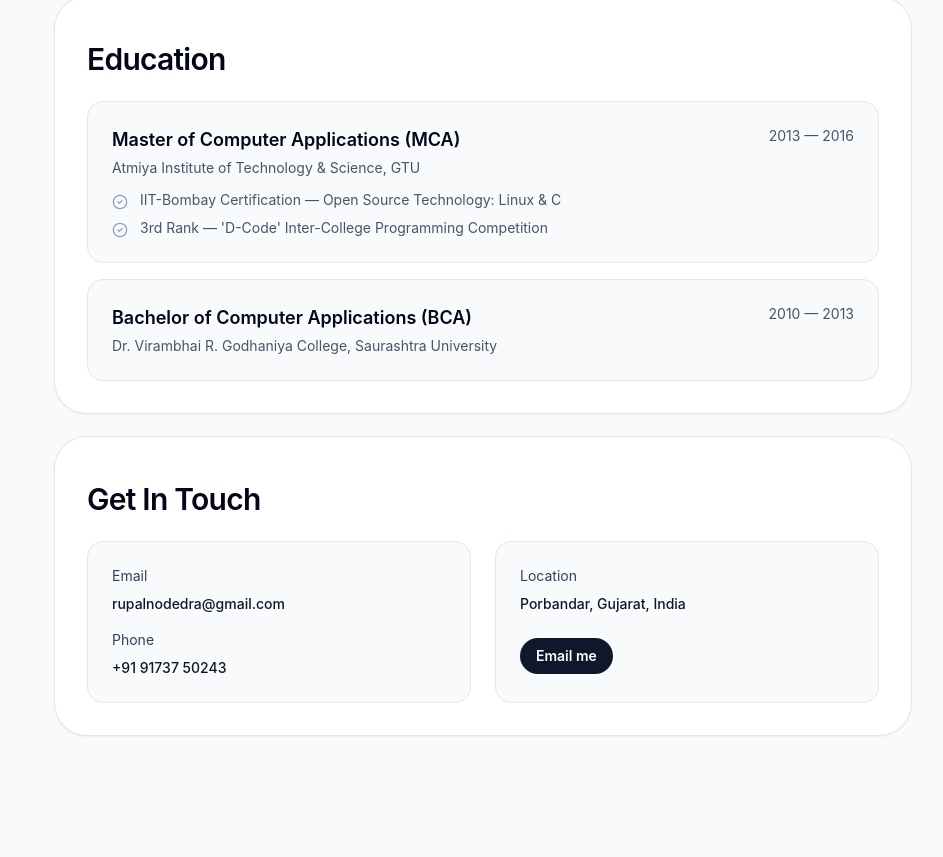
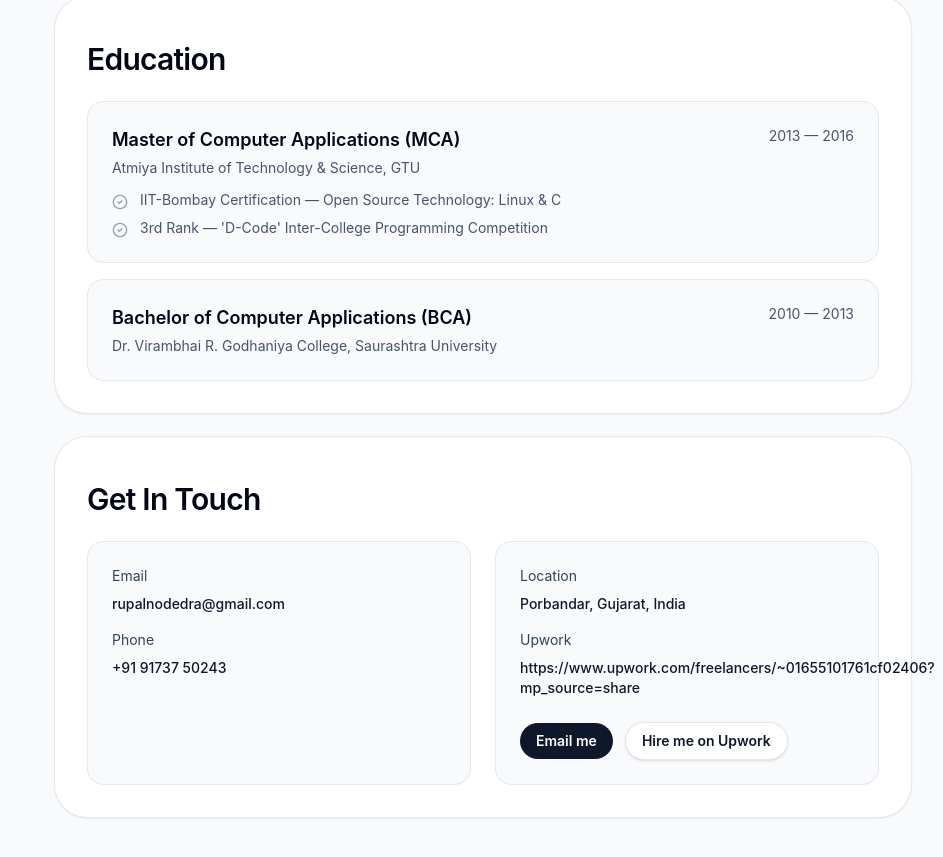
Before and after one commit to rupal-bapodara/portfolio, a React (Vite) app: page / in a window 1280 px wide. Shown: the part 8696-9553 px from the top of the page, without its empty margins (337-1280 px from the left). Before the commit the page ends 9471 px from the top, so only its background shows below. Built offline with nearby package versions, Linux system fonts and the light colour scheme; no server answers.

Commit message:
upwork url added

```diff
--- a/src/components/sections/ContactSection.jsx
+++ b/src/components/sections/ContactSection.jsx
@@ -23,12 +23,29 @@ export const ContactSection = ({ profile }) => (
             <div className="rounded-[1rem] border border-slate-200 bg-slate-50 p-6">
                 <p className="text-sm text-slate-700">Location</p>
                 <p className="mt-2 text-sm font-medium text-slate-900">{profile.location}</p>
-                <div className="mt-6">
+                <p className="mt-4 text-sm text-slate-700">Upwork</p>
+                <a
+                    className="mt-2 block text-sm font-medium text-slate-900"
+                    href={profile.upwork}
+                    target="_blank"
+                    rel="noreferrer"
+                >
+                    https://www.upwork.com/freelancers/~01655101761cf02406?mp_source=share
+                </a>
+                <div className="mt-6 flex flex-col gap-3 sm:flex-row sm:items-center">
                     <a
                         href={`mailto:${profile.email}`}
-                        className="inline-flex items-center gap-2 rounded-full bg-slate-900 px-4 py-2 text-sm font-semibold text-white"
+                        className="inline-flex items-center justify-center gap-2 rounded-full bg-slate-900 px-4 py-2 text-sm font-semibold text-white"
                     >
                         Email me
+                    </a>
+                    <a
+                        href={profile.upwork}
+                        target="_blank"
+                        rel="noreferrer"
+                        className="inline-flex items-center justify-center gap-2 rounded-full border border-slate-200 bg-white px-4 py-2 text-sm font-semibold text-slate-900 shadow-sm hover:bg-slate-50"
+                    >
+                        Hire me on Upwork
                     </a>
                 </div>
             </div>
--- a/src/data/profile.js
+++ b/src/data/profile.js
@@ -7,6 +7,7 @@ export const profile = {
     phone: '+91 91737 50243',
     email: 'rupalnodedra@gmail.com',
     location: 'Porbandar, Gujarat, India',
+    upwork: 'https://www.upwork.com/freelancers/~01655101761cf02406?mp_source=share',
     // public/ is served at the site root; remove the "public" segment
     avatar: '/images/rupal-profile.png',
     socials: [
```
